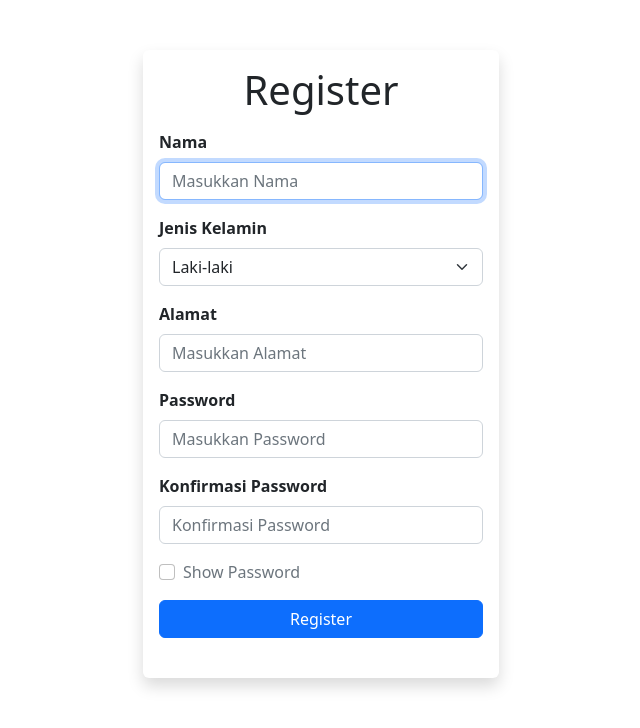
After one commit to ikiakun/kelompok11, a PHP site: page /register.php in a window 1280 px wide. The commit adds this page. Shown: the top 728 px of the page, without its empty margins (319-959 px from the left). Run offline with PHP 8.4, Linux system fonts and the light colour scheme.

Commit message:
register

```diff
--- /dev/null
+++ b/register.php
@@ -0,0 +1,74 @@
+<!DOCTYPE html>
+<html lang="en">
+<head>
+    <meta charset="UTF-8">
+    <meta http-equiv="X-UA-Compatible" content="IE=edge">
+    <meta name="viewport" content="width=device-width, initial-scale=1.0">
+    <title>Register</title>
+    <!-- Bootstrap CSS -->
+    <link rel="stylesheet" href="assets/bootstrap/css/bootstrap.min.css">
+</head>
+<body>
+
+<div class="container">
+        <div class="row">
+            <div class="col-4 mx-auto" style="margin-top: 50px;">
+
+                <!-- Kotak Register -->
+                <div class="card border-0 shadow">
+                    <div class="card-body">
+                        <h1 class="text-center mb-3">Register</h1>
+                        <form method="POST">
+                            <div class="mb-3">
+                                <label class="form-label fw-bold">Nama</label>
+                                <input type="text" class="form-control" id="nama" name="nama" placeholder="Masukkan Nama" autofocus required>
+                            </div>
+                            <div class="mb-3">
+                                <label class="form-label fw-bold">Jenis Kelamin</label>
+                                <select class="form-select mb-3">
+                                    <option value="L">Laki-laki</option>
+                                    <option value="P">Perempuan</option>
+                                </select>
+                            </div>
+                            <div class="mb-3">
+                                <label class="form-label fw-bold">Alamat</label>
+                                <input type="text" class="form-control" id="alamat" name="alamat" placeholder="Masukkan Alamat" required>
+                            </div>
+                            <div class="mb-3">
+                                <label class="form-label fw-bold">Password</label>
+                                <input type="password" class="form-control" id="password" name="password" placeholder="Masukkan Password" required>
+                            </div>
+                            <div class="mb-3">
+                                <label class="form-label fw-bold">Konfirmasi Password</label>
+                                <input type="password" class="form-control" id="konfirm" name="konfirm" placeholder="Konfirmasi Password" required>
+                            </div>
+                            <div class="mb-3 form-check">
+                                <input type="checkbox" class="form-check-input" id="show" onclick="showPassword()">
+                                <label class="form-check-label text-secondary">Show Password</label>
+                            </div>
+                            <button type="submit" class="btn btn-primary w-100 mb-4">Register</button>
+                        </form>
+                    </div>
+                </div>
+            </div>
+        </div>
+    </div>
+
+    <!-- Bootstrap JS -->
+    <script src="assets/bootstrap/js/bootstrap.min.js"></script>
+    <script src="assets/bootstrap/js/bootstrap.bundle.min.js"></script>
+
+    <!-- show Password -->
+    <script>
+        function showPassword(){
+            if(document.getElementById('show').checked){
+                document.getElementById('password').type = 'text';
+                document.getElementById('konfirm').type = 'text';
+            }else{
+                document.getElementById('password').type = 'password';
+                document.getElementById('konfirm').type = 'password';
+            }
+        }
+    </script>
+</body>
+</html>
```
Also changed, not shown: index.php (+5 -6 lines), assets/img/bg-lib.jpeg (added), assets/img/logo-dummies.jpg (deleted).
